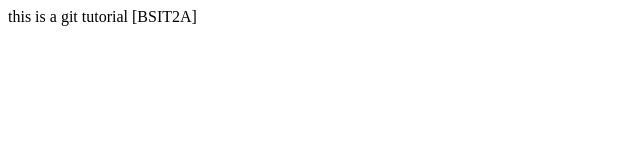
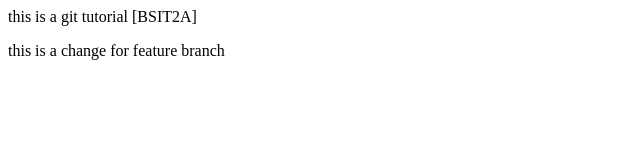
Before and after one commit to redclouddrailan/github-tutorial, a plain HTML site: page index.html in a window 1280 px wide. Shown: the whole page, without its empty margins (0-640 px from the left). Drawn offline with Linux system fonts and the light colour scheme.

Commit message:
change content feature branch

```diff
--- a/index.html
+++ b/index.html
@@ -8,5 +8,6 @@
 	</head>
 	<body>
 		this is a git tutorial [BSIT2A]
+		<p>this is a change for feature branch</p>
 	</body>
 </html>
```
